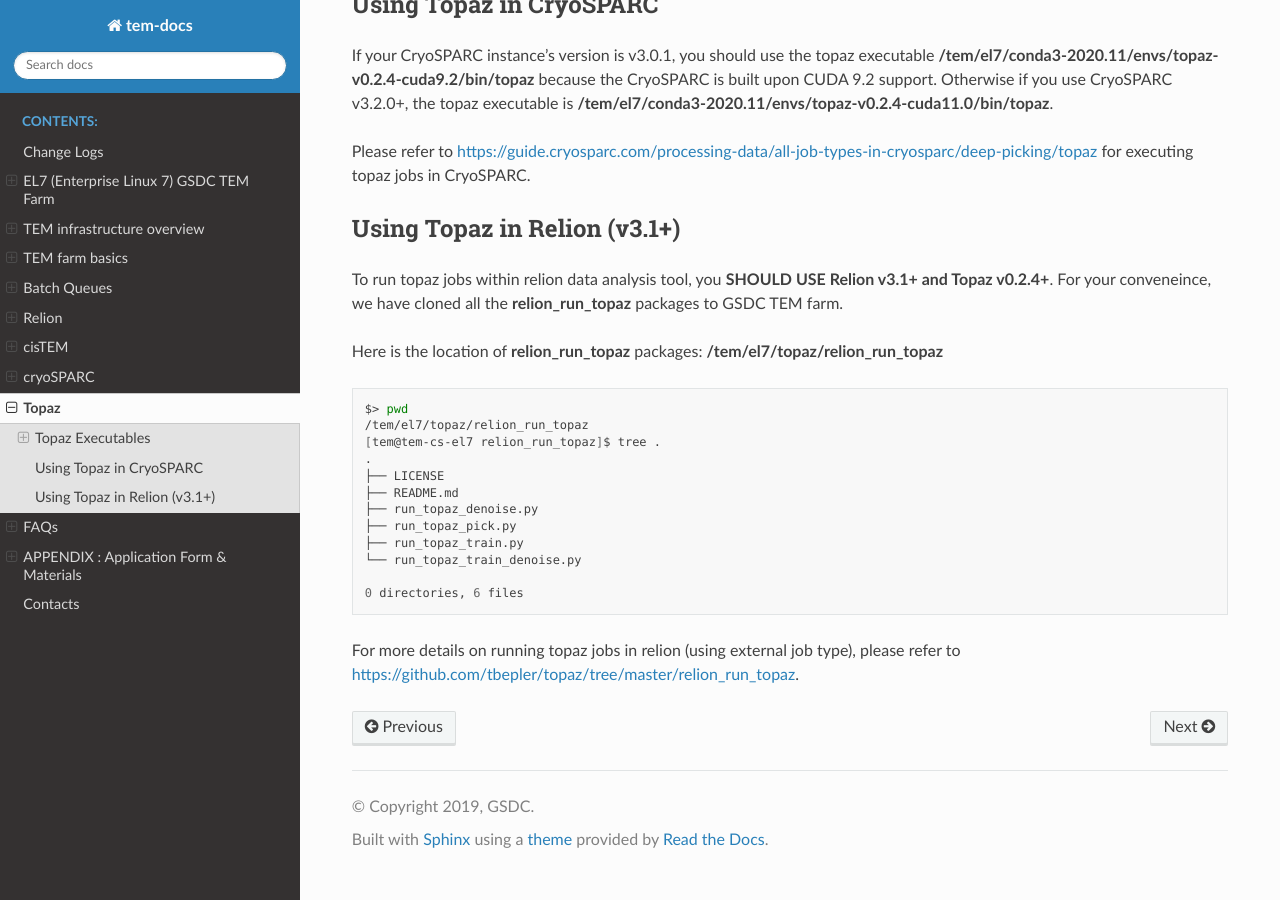
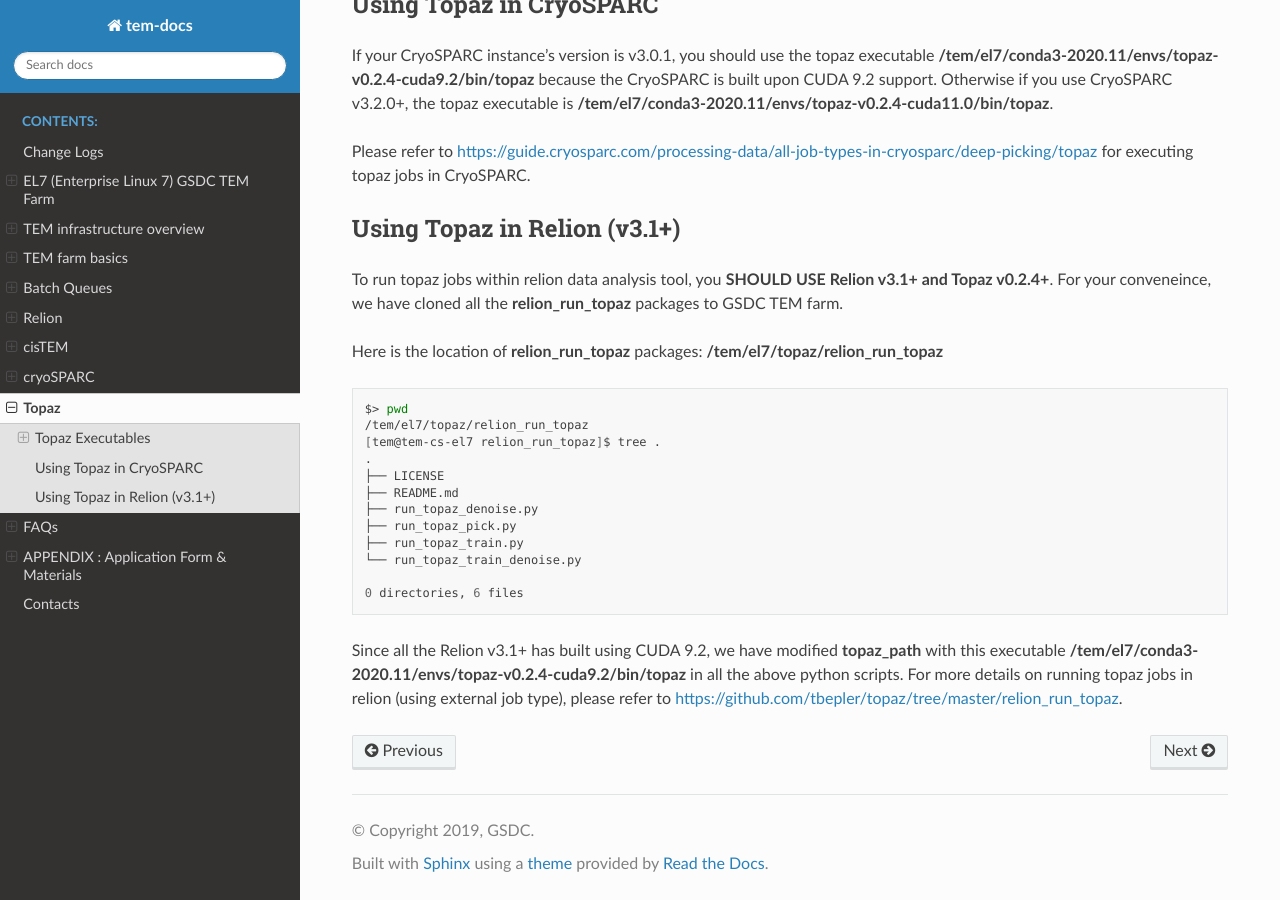
Before and after one commit to junglok/tem-docs, a Sphinx documentation site: the page built from docs/topaz.rst, in a window 1280 px wide and 900 px high, scrolled down 1567 px. Built offline with Sphinx 7.4.7 and the Read the Docs theme 2.0.0, drawn with Linux system fonts in a browser that asks for light colours.

Commit message:
topaz updated

```diff
--- a/docs/topaz.rst
+++ b/docs/topaz.rst
@@ -117,5 +117,5 @@
 
   0 directories, 6 files
 
-
+Since all the Relion v3.1+ has built using CUDA 9.2, we have modified **topaz_path** with this executable **/tem/el7/conda3-2020.11/envs/topaz-v0.2.4-cuda9.2/bin/topaz** in all the above python scripts.
 For more details on running topaz jobs in relion (using external job type), please refer to https://github.com/tbepler/topaz/tree/master/relion_run_topaz.
```
